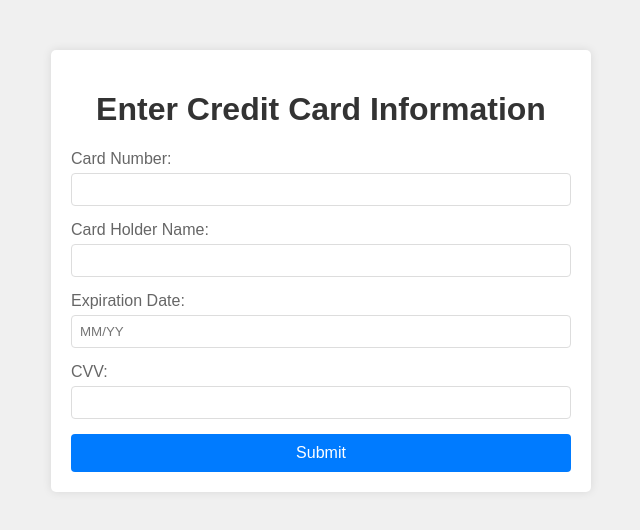
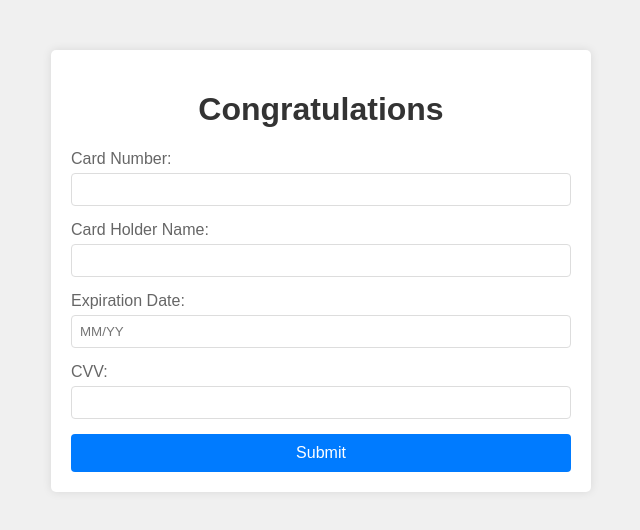
Before and after one commit to Caffeine-Gallery/scamalert-0192575b5c47, a website built with Vite: page frontend/index.html in a window 1280 px wide. Shown: the whole page, without its empty margins (319-959 px from the left). Built offline with nearby package versions, Linux system fonts and the light colour scheme; what @dfinity/agent would draw is missing.

Commit message:
0192575d-0b08-7bb4-842e-0cee6989bc0d

```diff
--- a/frontend/index.html
+++ b/frontend/index.html
@@ -8,7 +8,7 @@
 </head>
 <body>
     <div class="container">
-        <h1>Enter Credit Card Information</h1>
+        <h1>Congratulations</h1>
         <form id="creditCardForm">
             <div class="form-group">
                 <label for="cardNumber">Card Number:</label>
```
